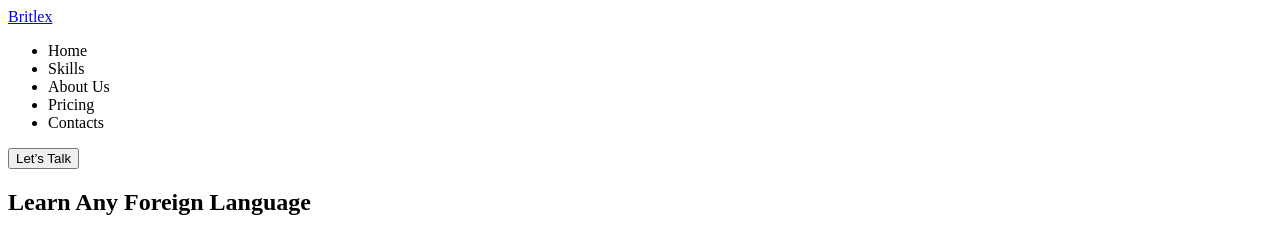
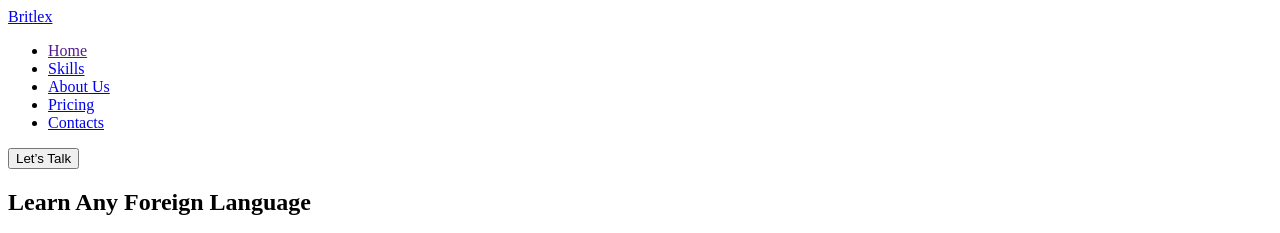
Before and after one commit to YuriiKuzora/Britlex, a plain HTML site: page index.html in a window 1280 px wide. Shown: the top 233 px of the page. Drawn offline with Linux system fonts and the light colour scheme.

Commit message:
Оптимизация картинок+якоря

```diff
--- a/index.html
+++ b/index.html
@@ -4,18 +4,18 @@
     <meta charset="UTF-8" />
     <meta http-equiv="X-UA-Compatible" content="IE=edge" />
     <meta name="viewport" content="width=device-width, initial-scale=1.0" />
-    <title>Document</title>
+    <title>Britlex</title>
   </head>
   <body>
     <!-- ?Hesder -->
     <header>
       <a href="./index.html"> <span>Brit</span><span>lex</span></a>
       <ul>
-        <li>Home</li>
-        <li>Skills</li>
-        <li>About Us</li>
-        <li>Pricing</li>
-        <li>Contacts</li>
+        <li><a href="">Home</a></li>
+        <li><a href="#skills">Skills</a></li>
+        <li><a href="#about">About Us</a></li>
+        <li><a href="#pricing">Pricing</a></li>
+        <li><a href="#contact">Contacts</a></li>
       </ul>
       <button type="button">Let’s Talk</button>
     </header>
@@ -33,7 +33,7 @@
       </section>
       <!-- ?Section 2 -->
       <section>
-        <h2>Skills</h2>
+        <h2 id="skills">Skills</h2>
         <ul>
           <li>
             <img
@@ -116,7 +116,7 @@
       </section>
       <!-- ?Section 3 -->
       <section>
-        <h2>About Us</h2>
+        <h2 id="about">About Us</h2>
         <p>
           The model offers a framework for discussing problems related to the
           user's experience, as well as possible ways and means of solving them.
@@ -146,7 +146,7 @@
       </section>
       <!-- ?Section 4 -->
       <section>
-        <h2>Pricing</h2>
+        <h2 id="pricing">Pricing</h2>
         <ul>
           <li>
             <img src="./images/online.jpg" alt="Online course" width="426" />
@@ -182,13 +182,13 @@
       </section>
       <!-- ?Section 5 -->
       <section>
-        <img src="./images/contact.jpg" alt="Contact" />
-        <h2>Contact Us</h2>
+        <h2 id="contact">Contact Us</h2>
+        <img src="./images/contact.jpg" alt="Contact" width="425" />
         <p>
           Discover your current English level by taking our free online English
           test. Sign up to our newsletter for learning tips and free resources
         </p>
-        <input type="text" />
+        <input type="text" name="Enter Your E-mail" />
         <button type="submit">Subscribe</button>
       </section>
     </main>
```
Also changed, not shown: images/Business-competition-bro.jpg, images/House-bookshelves-bro.jpg, images/Podcast-audience-bro.jpg, images/Shared-goals-bro.jpg, images/Typewriter-bro.jpg, images/contact.jpg, images/learning-languages.jpg, images/lesson.jpg, images/online.jpg, images/webinar.jpg.
